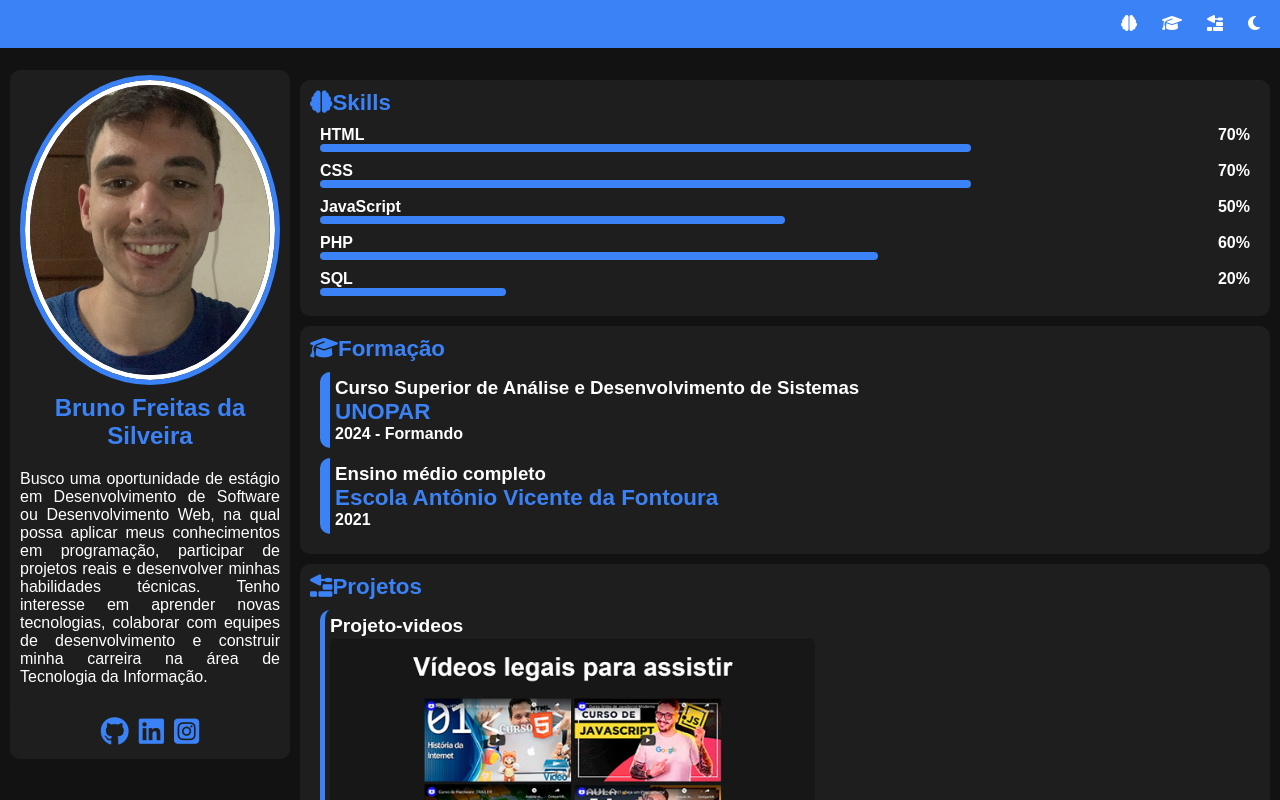
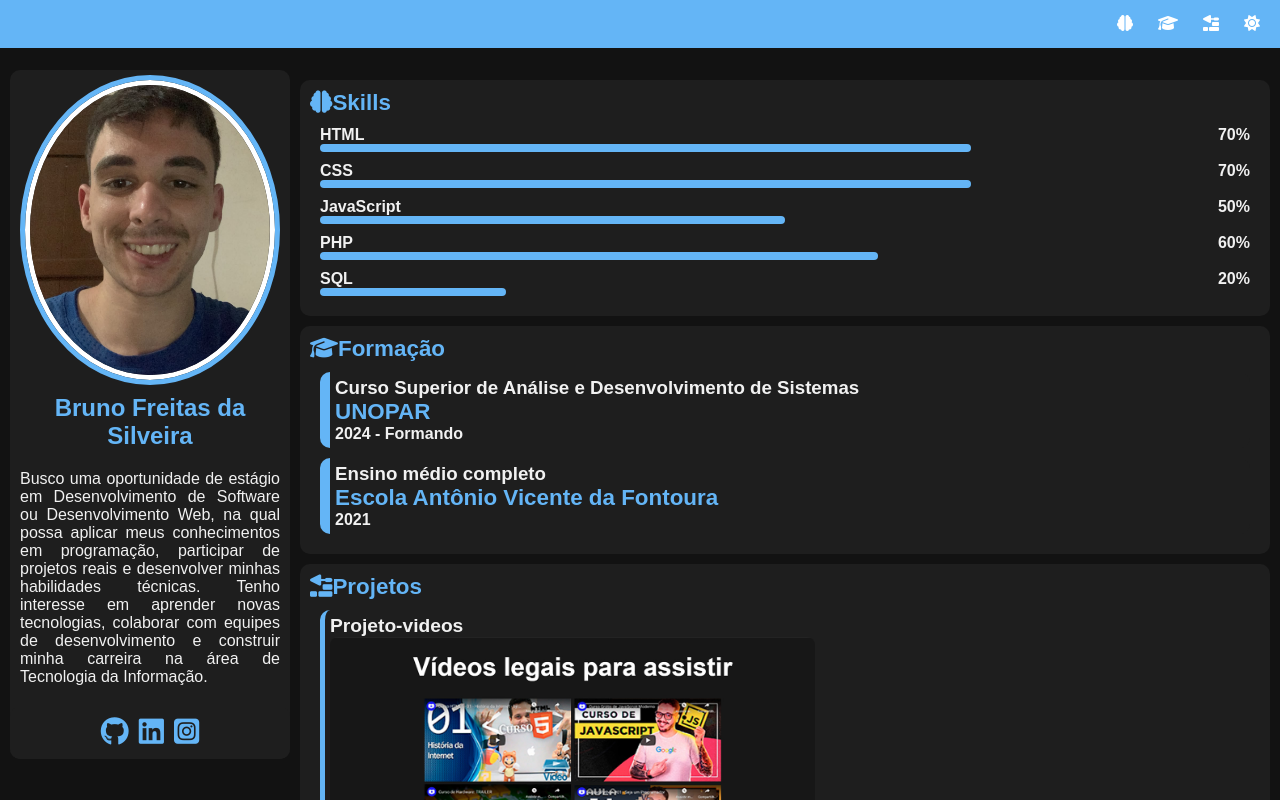
Before and after one commit to Bruninhowt/meu-potifolio, a plain HTML site: page index.html in a window 1280 px wide. Both pictures are taken after a click on the link 1254 px from the left and 23 px from the top of the page. Shown: the top 800 px of the page. Drawn offline with Linux system fonts and the light colour scheme.

Commit message:
projeto aprimorado

```diff
--- a/script.js
+++ b/script.js
@@ -1,6 +1,40 @@
 const botaoTema = document.getElementById('botao-tema');
+const icone = document.querySelector('.botao-tema i');
+const temaSalvo = localStorage.getItem('tema');
+
+// localStorage serve para guardar dados do navegador ao atualizar a página!
+
+if(temaSalvo === 'escuro') {
+    document.body.classList.add('dark-mode');
+}else(
+    document.body.classList.remove('dark-mode')
+)
+
+function atualizarTema(){
+    if(document.body.classList.contains('dark-mode')){
+        icone.classList.replace('fa-moon', 'fa-sun');
+    }else{
+        icone.classList.replace('fa-sun', 'fa-moon')
+    }
+}
+
+atualizarTema();
 
 botaoTema.addEventListener('click', function(event) {
     event.preventDefault();
     document.body.classList.toggle('dark-mode');
+
+    if(document.body.classList.contains('dark-mode')){
+        icone.classList.remove('fa-moon');
+        icone.classList.add('fa-sun');
+
+        localStorage.setItem('tema', 'escuro');
+    }else{
+        icone.classList.remove('fa-sun');
+        icone.classList.add('fa-moon')
+
+        localStorage.setItem('tema', 'claro');
+    }
+
+    atualizarTema();
 })
--- a/style.css
+++ b/style.css
@@ -22,13 +22,13 @@ html{
 body{
     background-color: var(--fundo-principal);
 }
-/**/
+
 body.dark-mode{
     --fundo-principal: #121212 ;
-    --texto: #ffffff ;
+    --texto: #f1f1f1 ;
     --texto-inverso: #ffffff ;
-    --destaque: #3b82f6 ;
-    --destaque-inverso: #18338c ;
+    --destaque: #64b5f6 ;
+    --destaque-inverso: #90caf9 ;
     --fundo-card: #1e1e1e;
 }
 
```
